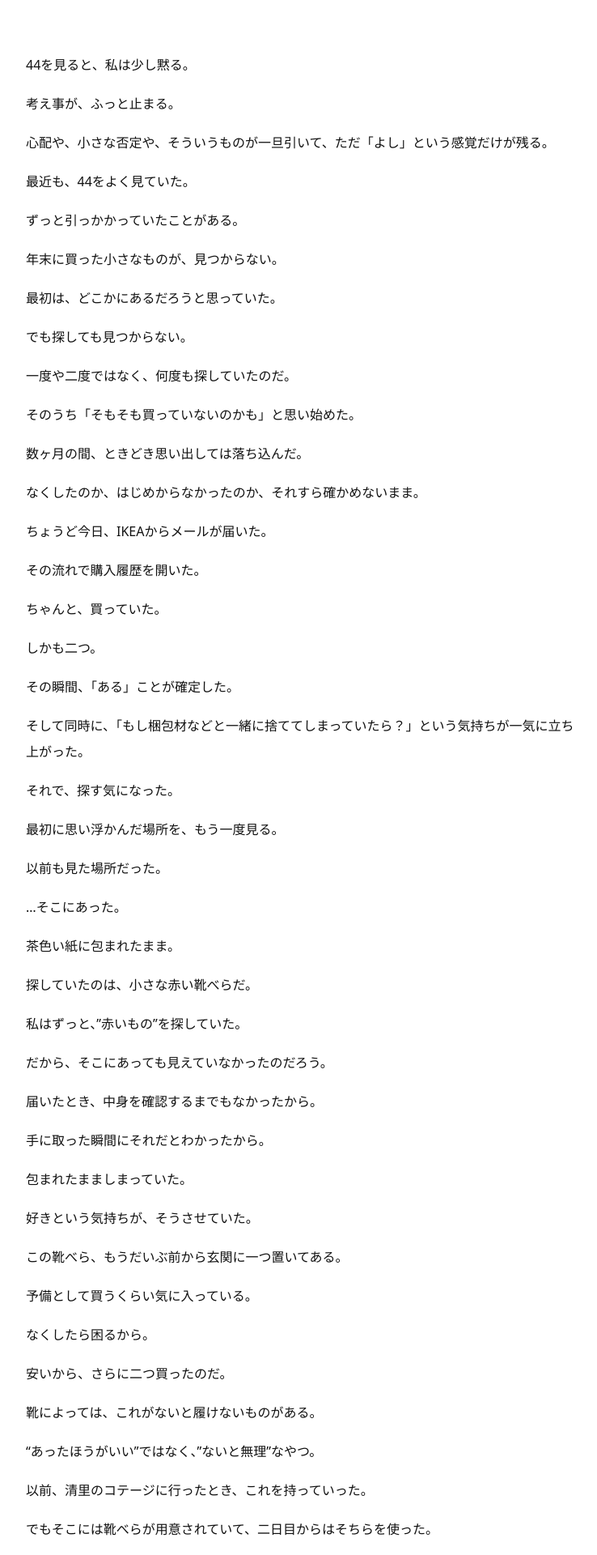
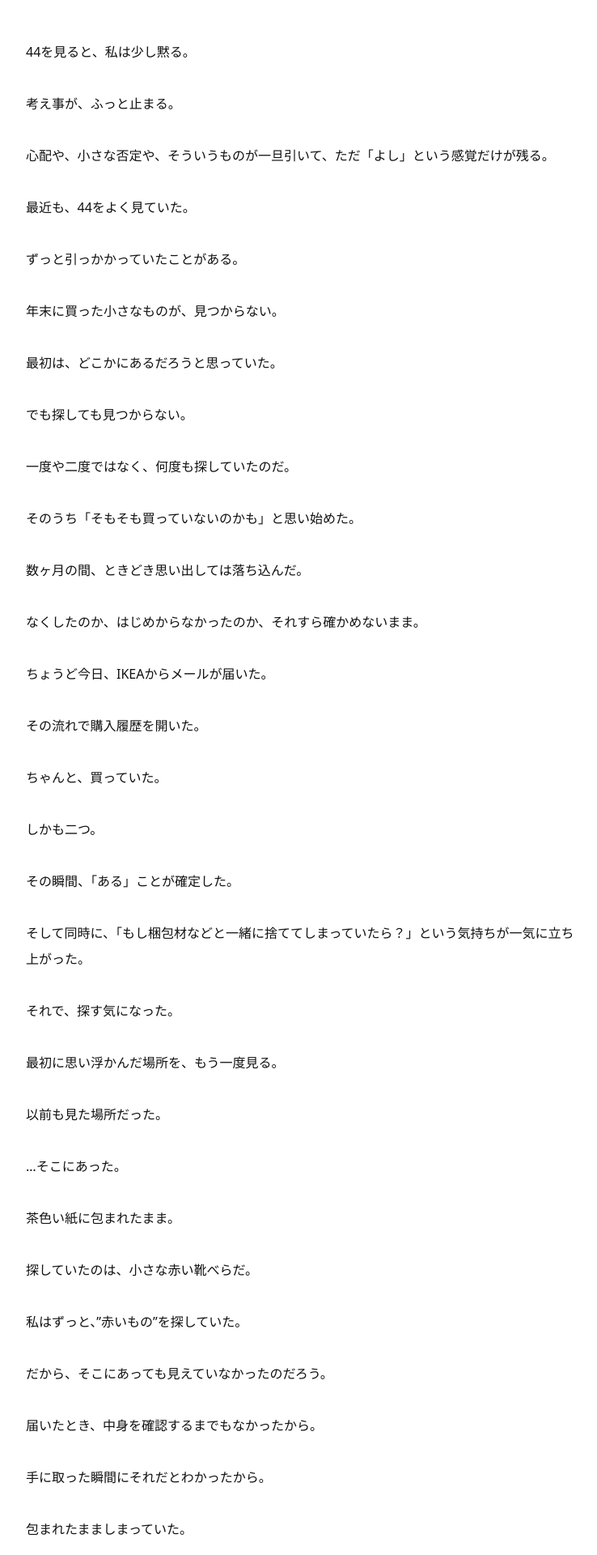
Before and after one commit to ohlucinda/ohlucinda-mobile, a Jekyll site: the page built from _posts/2026-05-01-赤いもの.md, in a window 1280 px wide. Shown: the top 1920 px of the page at 81% size, without its empty margins (268-1006 px from the left). Built offline with Jekyll 4.4.1, drawn with Linux system fonts in a browser that asks for light colours.

Commit message:
Update style.css

```diff
--- a/assets/style.css
+++ b/assets/style.css
@@ -8,3 +8,7 @@ body {
 
   font-family: system-ui, sans-serif;
 }
+
+p {
+  margin: 0 0 2em 0;
+}
```
